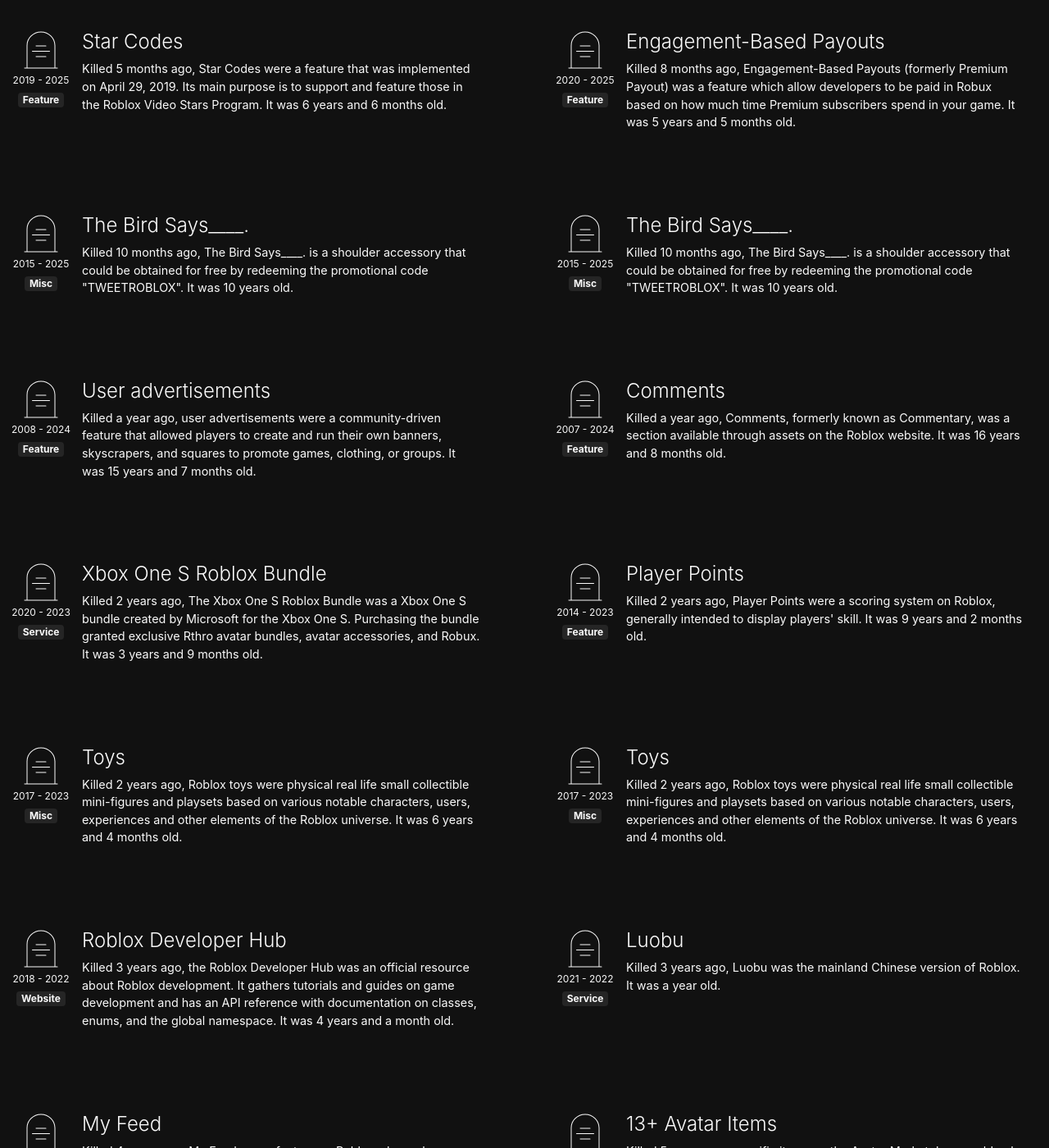
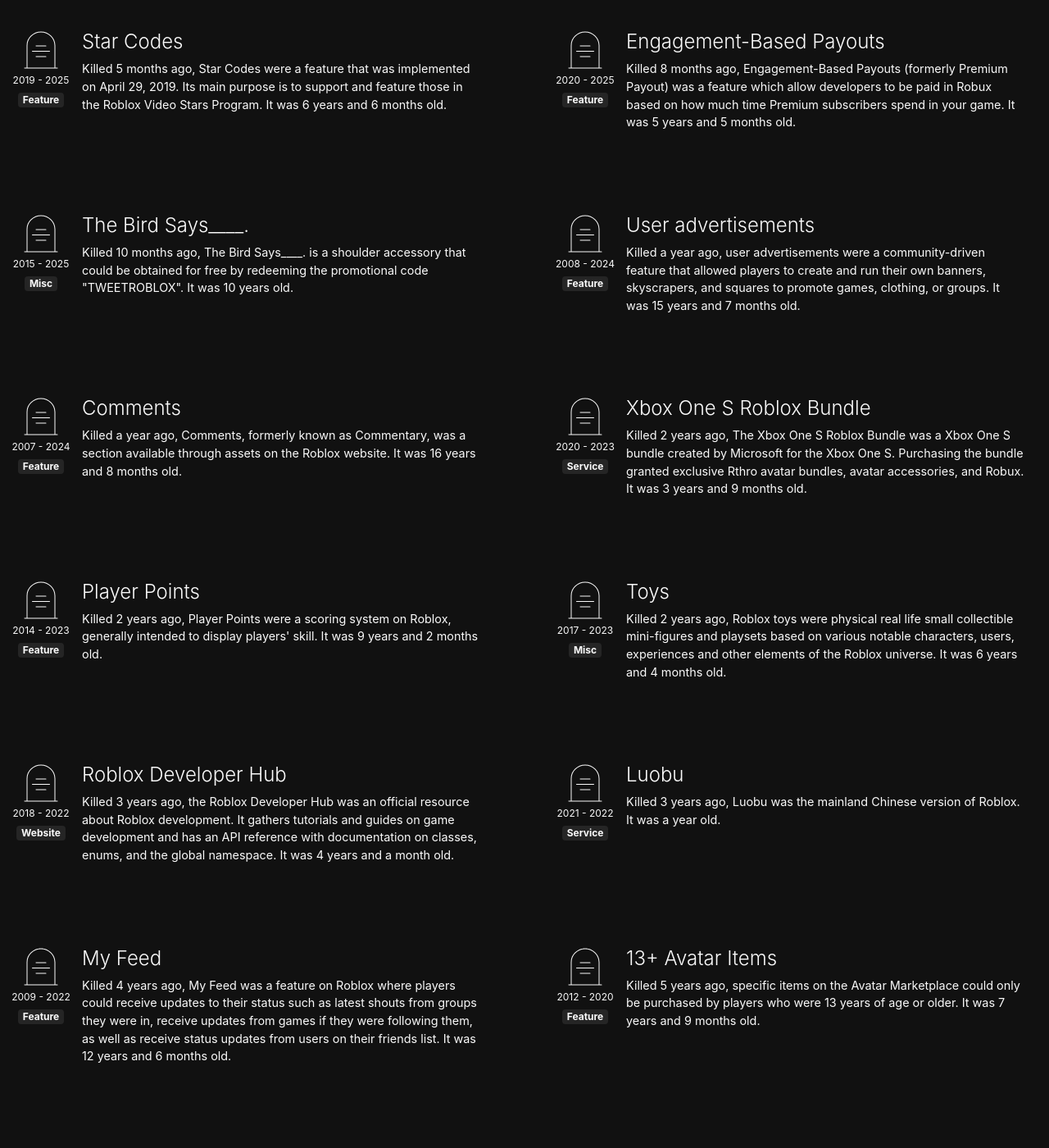
Before and after one commit to whostacking/killedbyroblox, a Jekyll site: the page built from index.html, in a window 1280 px wide and 1400 px high, scrolled down 876 px. Shown: the whole window at 82% size. Built offline with Jekyll 4.4.1, drawn with Linux system fonts in a browser that asks for light colours.

Commit message:
oops; get rid of duplicates

```diff
--- a/_data/graveyard.json
+++ b/_data/graveyard.json
@@ -224,22 +224,6 @@
     "type": "feature"
   },
   {
-    "name": "The Bird Says____.",
-    "dateOpen": "2015-05-29",
-    "dateClose": "2025-06-02",
-    "link": "https://roblox.fandom.com/wiki/Catalog:The_Bird_Says_.",
-    "description": "The Bird Says____. is a shoulder accessory that could be obtained for free by redeeming the promotional code \"TWEETROBLOX\".",
-    "type": "misc"
-  },
-  {
-    "name": "Toys",
-    "dateOpen": "2017-02-01",
-    "dateClose": "2023-06-25",
-    "link": "https://xcancel.com/Bloxy_News/status/1674849480158629888",
-    "description": "Roblox toys were physical real life small collectible mini-figures and playsets based on various notable characters, users, experiences and other elements of the Roblox universe.",
-    "type": "misc"
-  },
-  {
     "name": "Ambassador program",
     "dateOpen": "2009-04-22",
     "dateClose": "2012-03-06",
```
